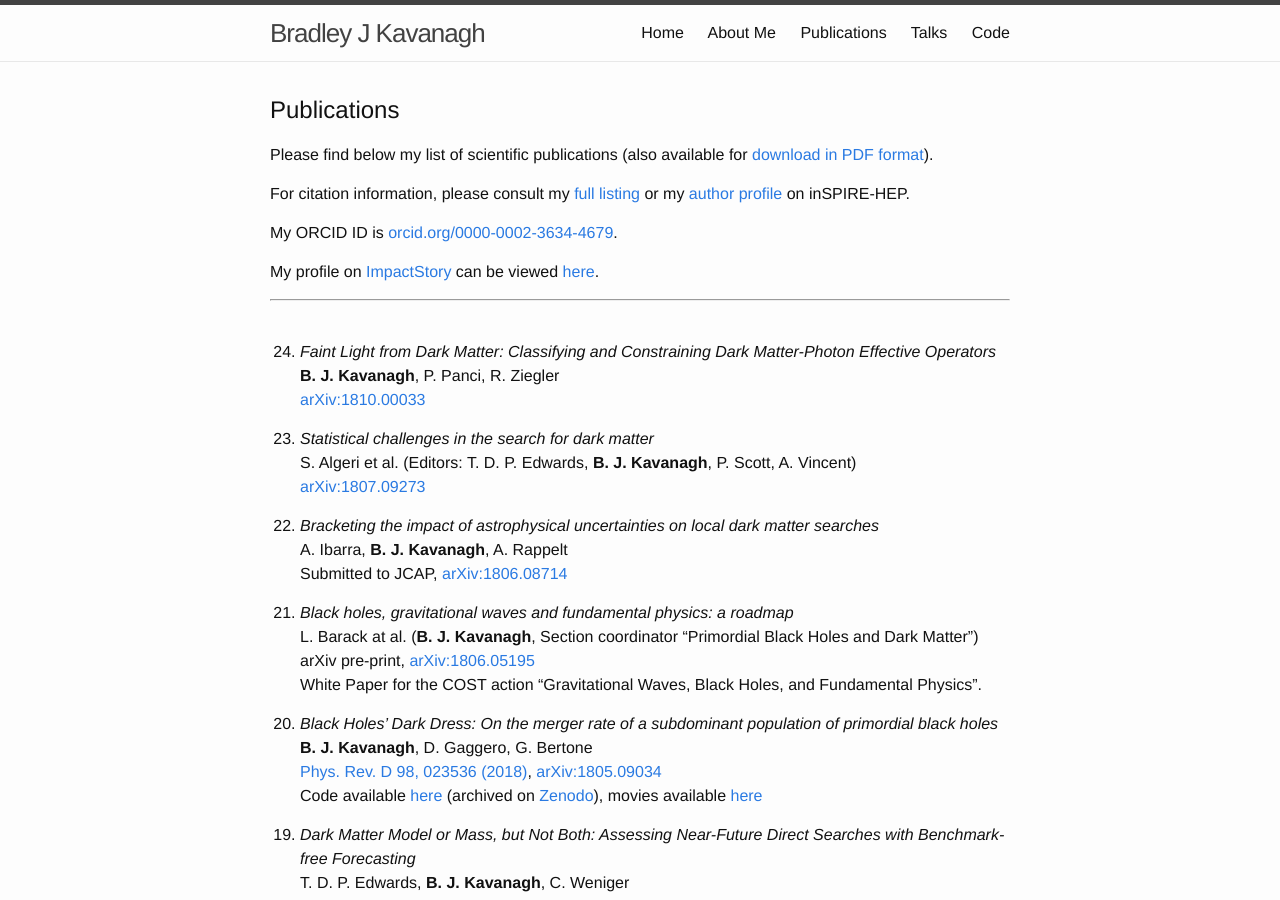
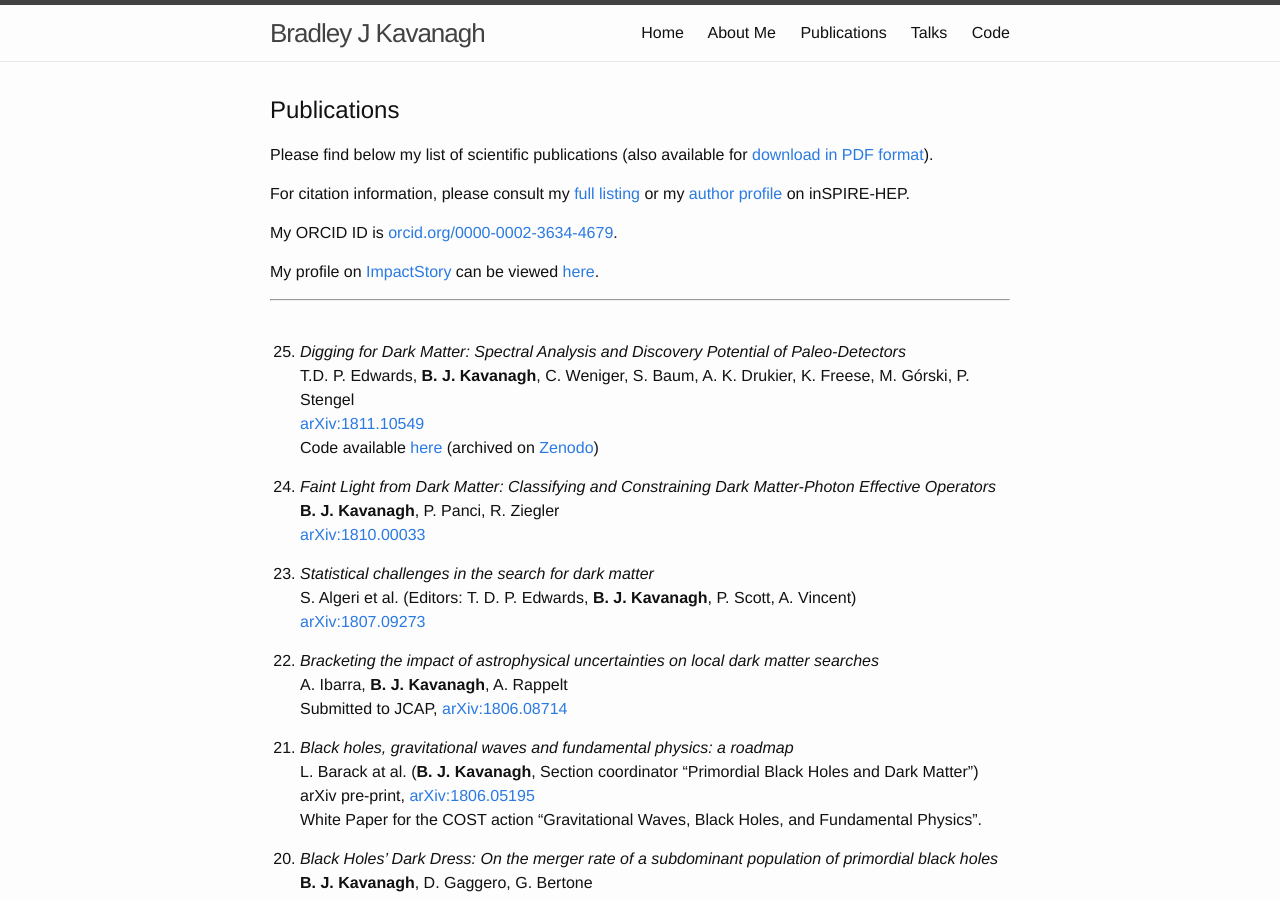
Before and after one commit to bradkav/bradkav.github.io, a Jekyll site: the page built from publications.md, in a window 1280 px wide and 900 px high. Built offline with Jekyll 4.4.1, drawn with Linux system fonts in a browser that asks for light colours.

Commit message:
Added paleo-paper

```diff
--- a/publications.md
+++ b/publications.md
@@ -18,6 +18,11 @@ My profile on [ImpactStory](https://impactstory.org/) can be viewed [here](https
 
 ***
 <br>
+
+25. *Digging for Dark Matter: Spectral Analysis and Discovery Potential of Paleo-Detectors*
+T.D. P. Edwards, **B. J. Kavanagh**, C. Weniger, S. Baum, A. K. Drukier, K. Freese, M. Górski, P. Stengel
+[arXiv:1811.10549](https://arxiv.org/abs/1811.10549)
+Code available [here](https://github.com/tedwards2412/paleo_detectors/) (archived on [Zenodo](https://zenodo.org/badge/latestdoi/142072044))
 
 24. *Faint Light from Dark Matter: Classifying and Constraining Dark Matter-Photon Effective Operators*
 **B. J. Kavanagh**, P. Panci, R. Ziegler
```
